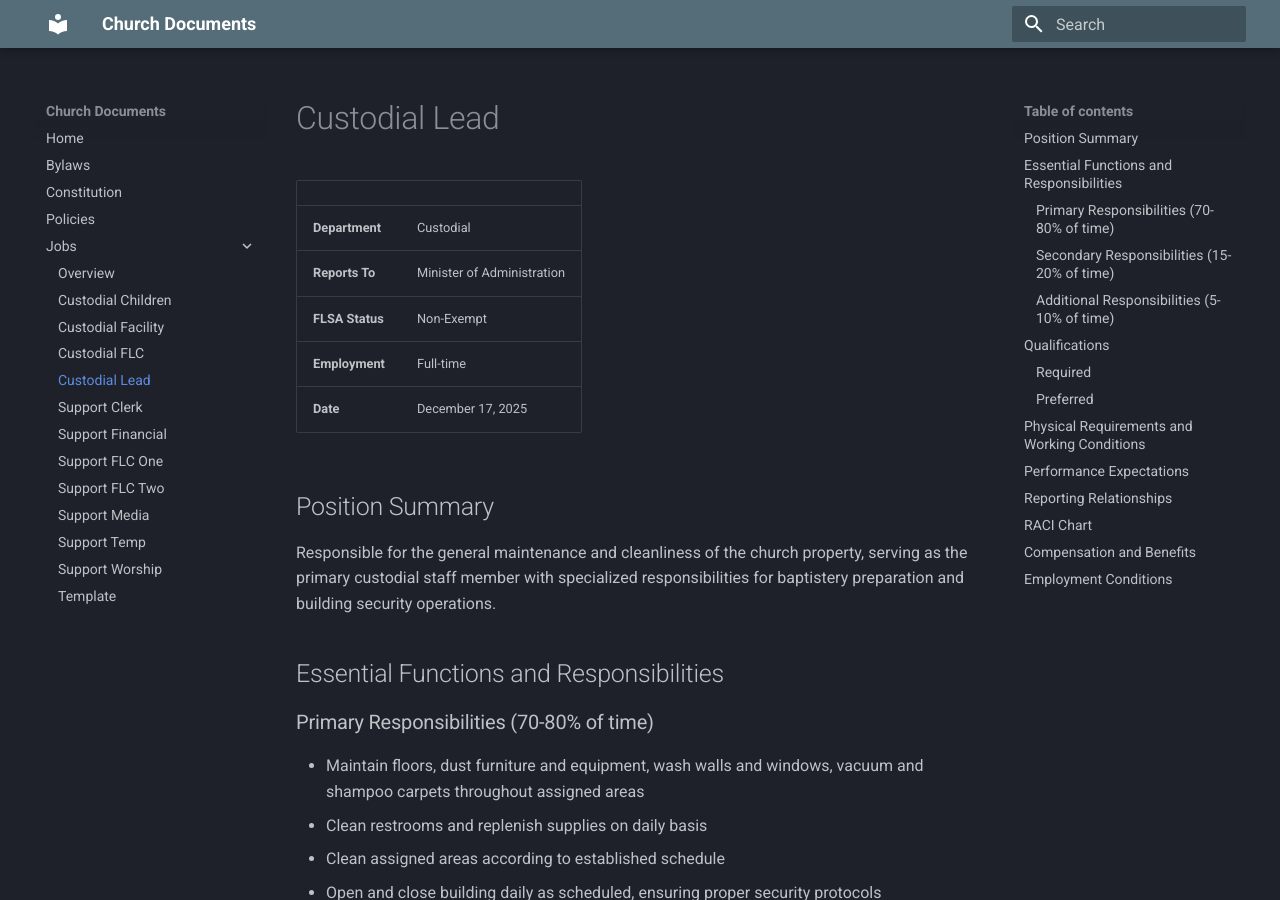
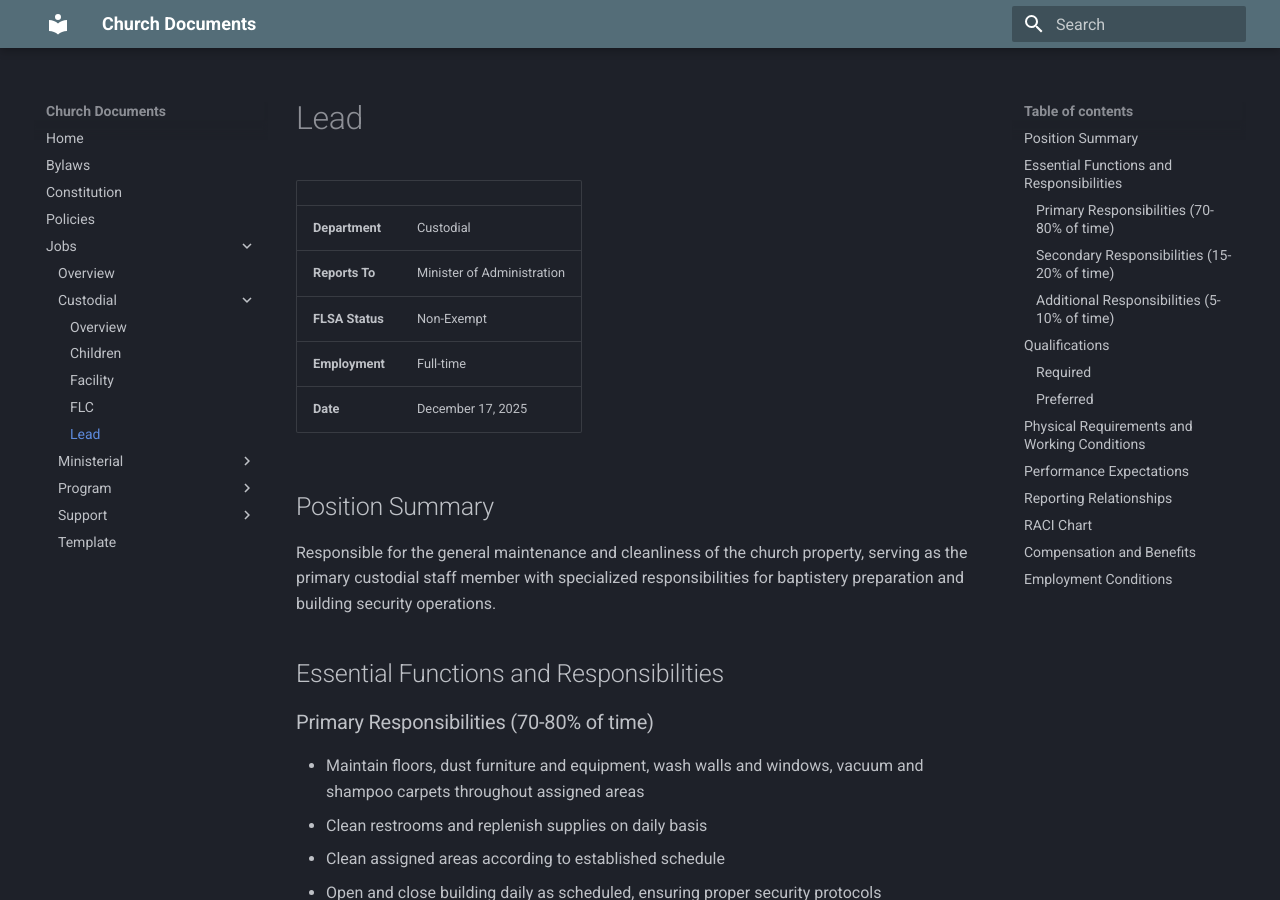
Before and after one commit to fbccana/church-docs, an MkDocs documentation site: the page built from docs/jobs/custodial/job-custodial-lead.md, in a window 1280 px wide and 900 px high. Built offline with MkDocs 1.6.1 and Material for MkDocs 9.7.7, drawn with Linux system fonts in a browser that asks for light colours.

Commit message:
reorder job descriptions into classifications

```diff
--- a/mkdocs.yml
+++ b/mkdocs.yml
@@ -21,15 +21,23 @@
   - Policies: policies/index.md
   - Jobs:
     - Overview: jobs/index.md
-    - Custodial Children: jobs/job-custodial-children.md
-    - Custodial Facility: jobs/job-custodial-facility.md
-    - Custodial FLC: jobs/job-custodial-flc.md
-    - Custodial Lead: jobs/job-custodial-lead.md
-    - Support Clerk: jobs/job-support-clerk.md
-    - Support Financial: jobs/job-support-financial.md
-    - Support FLC One: jobs/job-support-flc-one.md
-    - Support FLC Two: jobs/job-support-flc-two.md
-    - Support Media: jobs/job-support-media.md
-    - Support Temp: jobs/job-support-temp.md
-    - Support Worship: jobs/job-support-worship.md
+    - Custodial:
+      - Overview: jobs/custodial/index.md
+      - Children: jobs/custodial/job-custodial-children.md
+      - Facility: jobs/custodial/job-custodial-facility.md
+      - FLC: jobs/custodial/job-custodial-flc.md
+      - Lead: jobs/custodial/job-custodial-lead.md
+    - Ministerial:
+      - Overview: jobs/ministerial/index.md
+    - Program:
+      - Overview: jobs/program/index.md
+      - Worship: jobs/program/job-support-worship.md
+    - Support:
+      - Overview: jobs/support/index.md
+      - Clerk: jobs/support/job-support-clerk.md
+      - Financial: jobs/support/job-support-financial.md
+      - FLC One: jobs/support/job-support-flc-one.md
+      - FLC Two: jobs/support/job-support-flc-two.md
+      - Media: jobs/support/job-support-media.md
+      - Temp: jobs/support/job-support-temp.md
     - Template: jobs/job-template.md
```
Also changed, not shown: docs/jobs/custodial/index.md (added, +1 -0 lines), docs/jobs/ministerial/index.md (added, +1 -0 lines), docs/jobs/program/index.md (added, +1 -0 lines), docs/jobs/support/index.md (added, +1 -0 lines), docs/jobs/custodial/job-custodial-children.md (renamed from docs/jobs/job-custodial-children.md), docs/jobs/custodial/job-custodial-facility.md (renamed from docs/jobs/job-custodial-facility.md), docs/jobs/custodial/job-custodial-flc.md (renamed from docs/jobs/job-custodial-flc.md), docs/jobs/custodial/job-custodial-lead.md (renamed from docs/jobs/job-custodial-lead.md), docs/jobs/program/job-support-worship.md (renamed from docs/jobs/job-support-worship.md), docs/jobs/support/job-support-clerk.md (renamed from docs/jobs/job-support-clerk.md), docs/jobs/support/job-support-financial.md (renamed from docs/jobs/job-support-financial.md), docs/jobs/support/job-support-flc-one.md (renamed from docs/jobs/job-support-flc-one.md), docs/jobs/support/job-support-flc-two.md (renamed from docs/jobs/job-support-flc-two.md), docs/jobs/support/job-support-media.md (renamed from docs/jobs/job-support-media.md), 1 more files.
